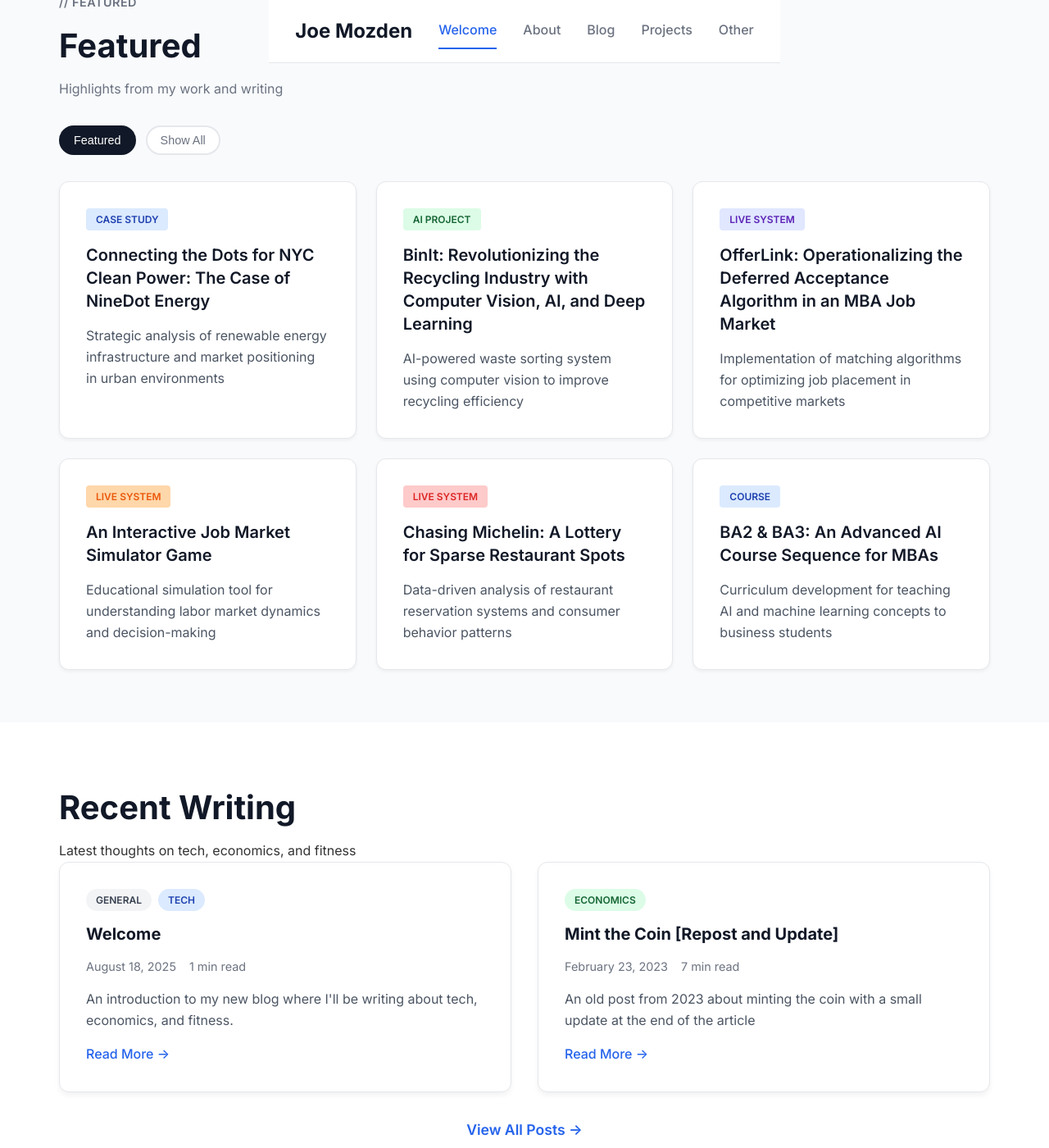
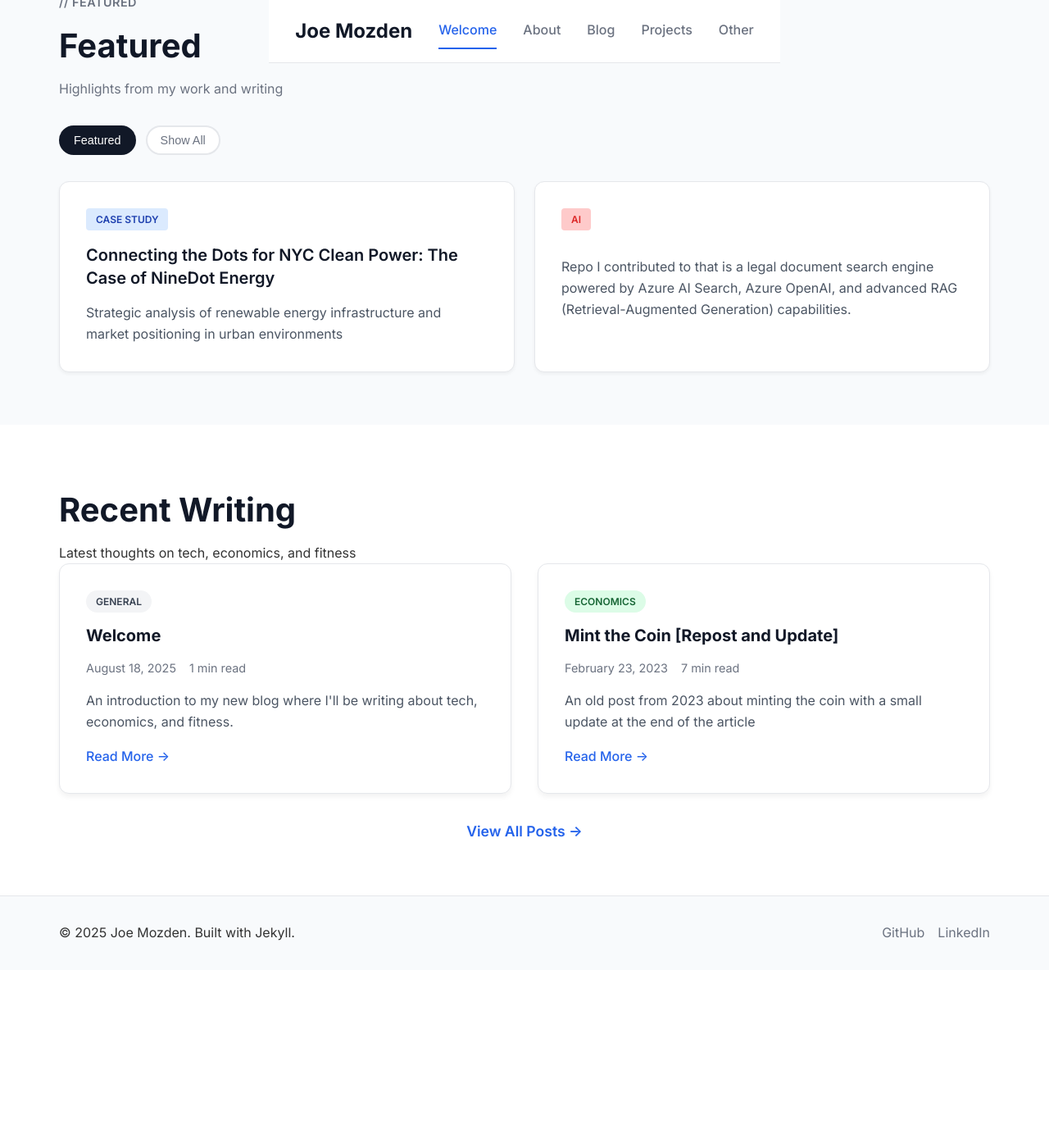
Before and after one commit to jmozden3/jmozden3.github.io, a Jekyll site: the page built from index.html, in a window 1280 px wide and 1400 px high, scrolled down 601 px. Shown: the whole window at 82% size. Built offline with Jekyll 4.4.1, drawn with Linux system fonts in a browser that asks for light colours; the list of posts is cut into pages by our own code; after the commit the page ends 1784 px from its top, so only the background shows below that.

Commit message:
updating featured page with real data, test

```diff
--- a/_data/featured.yml
+++ b/_data/featured.yml
@@ -8,37 +8,8 @@
   link: "/projects/ninedot-energy-case"
   color: "blue"
 
-- title: "BinIt: Revolutionizing the Recycling Industry with Computer Vision, AI, and Deep Learning"
-  type: "project"
-  description: "AI-powered waste sorting system using computer vision to improve recycling efficiency"
-  badge: "AI Project"
-  link: "/projects/binit-recycling"
-  color: "green"
-
-- title: "OfferLink: Operationalizing the Deferred Acceptance Algorithm in an MBA Job Market"
-  type: "algorithm"
-  description: "Implementation of matching algorithms for optimizing job placement in competitive markets"
-  badge: "Live System"
-  link: "/projects/offerlink-algorithm"
-  color: "purple"
-
-- title: "An Interactive Job Market Simulator Game"
-  type: "tool"
-  description: "Educational simulation tool for understanding labor market dynamics and decision-making"
-  badge: "Live System"
-  link: "/projects/job-market-simulator"
-  color: "orange"
-
-- title: "Chasing Michelin: A Lottery for Sparse Restaurant Spots"
-  type: "analysis"
-  description: "Data-driven analysis of restaurant reservation systems and consumer behavior patterns"
-  badge: "Live System"
-  link: "/projects/michelin-lottery"
+- name: "AI Powered Search Engine"
+  description: "Repo I contributed to that is a legal document search engine powered by Azure AI Search, Azure OpenAI, and advanced RAG (Retrieval-Augmented Generation) capabilities."
+  badge: "AI"
+  link: "https://github.com/DanGiannone1/ai-powered-search-engine"
   color: "red"
-
-- title: "BA2 & BA3: An Advanced AI Course Sequence for MBAs"
-  type: "education"
-  description: "Curriculum development for teaching AI and machine learning concepts to business students"
-  badge: "Course"
-  link: "/projects/mba-ai-curriculum"
-  color: "blue"
--- a/_posts/2025-08-18-welcome.md
+++ b/_posts/2025-08-18-welcome.md
@@ -2,7 +2,7 @@
 layout: post
 title: "Welcome"
 date: 2025-08-18 12:00:00 -0500
-categories: general tech
+categories: general
 tags: [introduction]
 excerpt: "An introduction to my new blog where I'll be writing about tech, economics, and fitness."
 ---
```
Also changed, not shown: _data/projects.yml (+7 -0 lines), about.html (+7 -6 lines).
